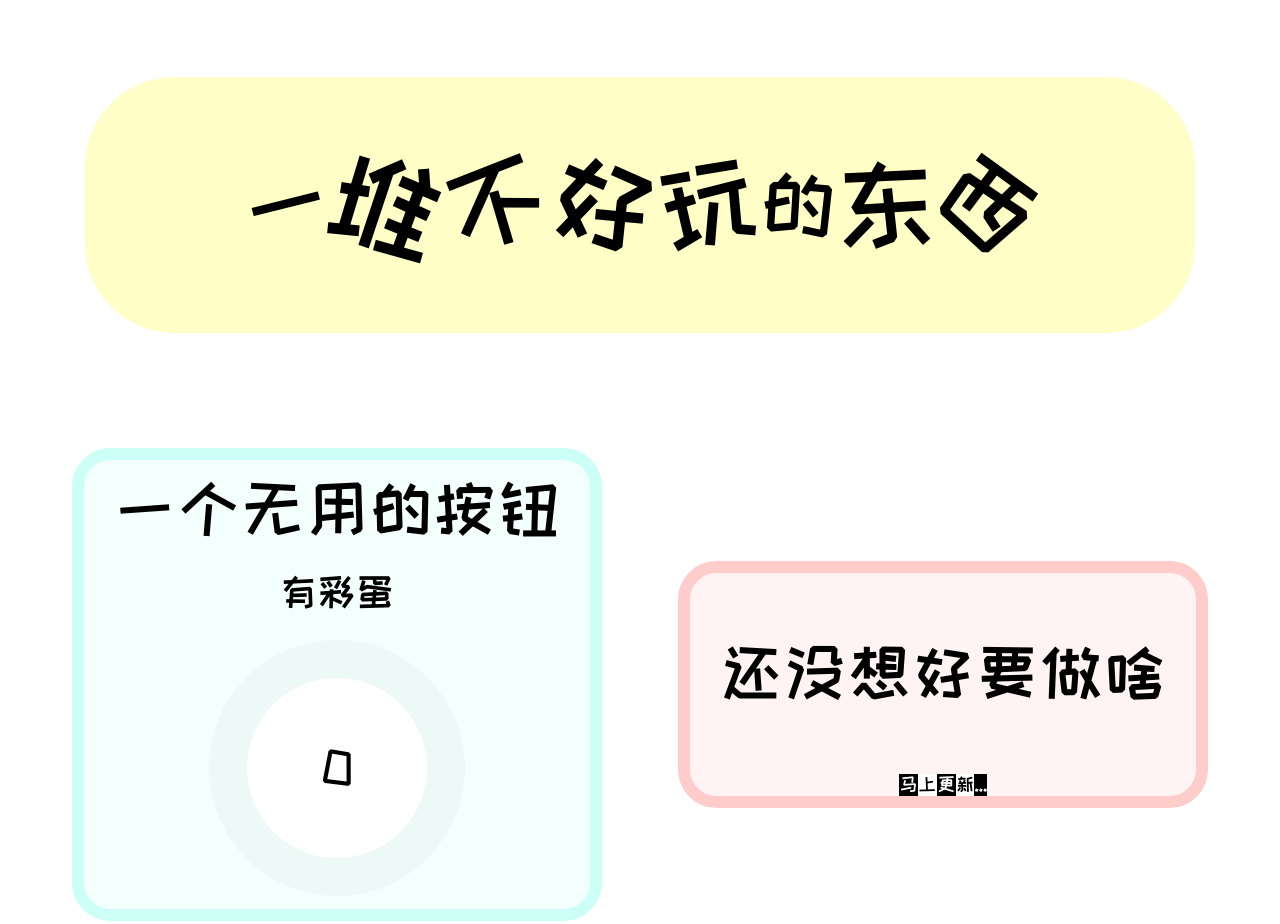
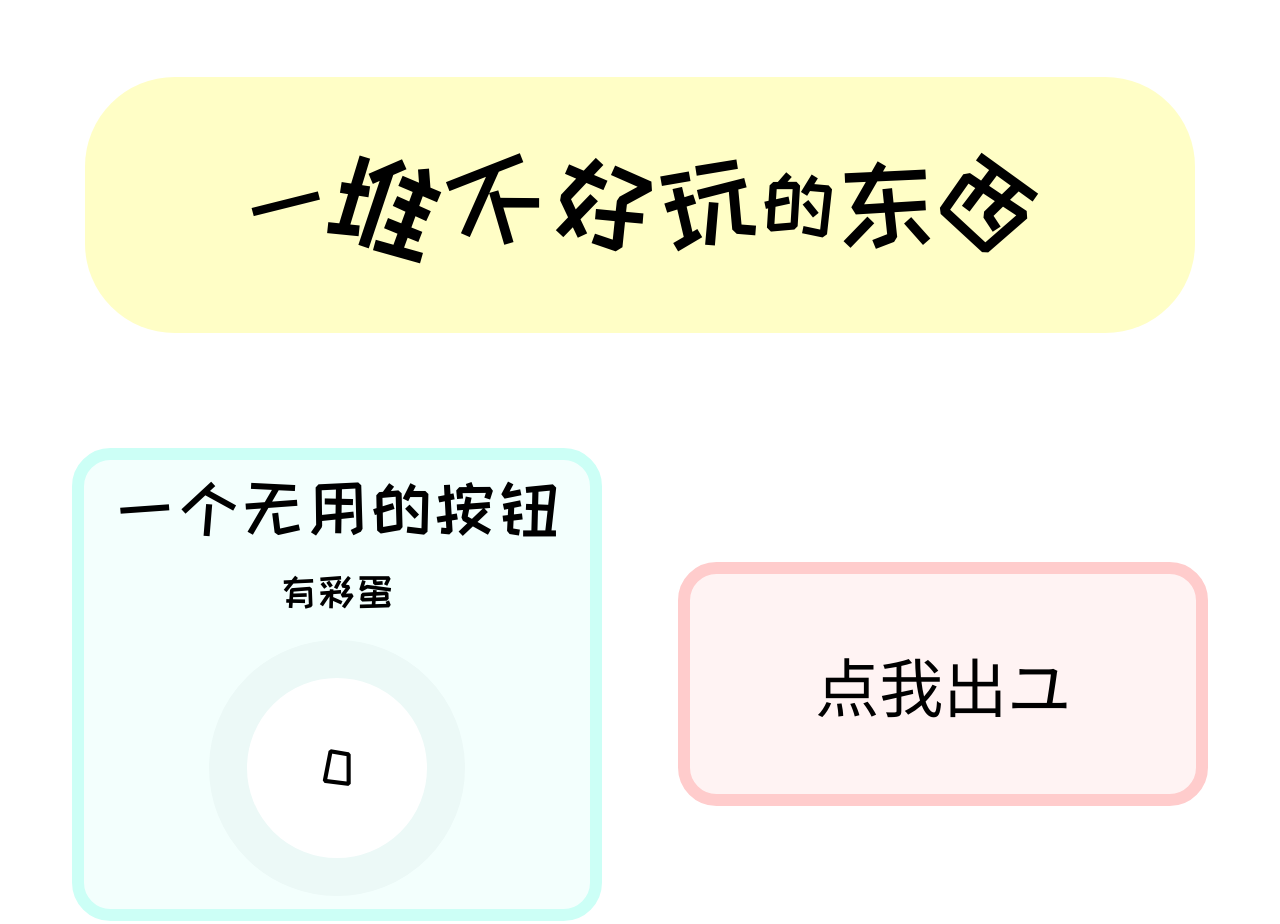
Before and after one commit to ls111934/ls111934.github.io, a plain HTML site: page index.html in a window 1280 px wide. Drawn offline with Linux system fonts and the light colour scheme.

Commit message:
Add files via upload

```diff
--- a/index.html
+++ b/index.html
@@ -55,26 +55,30 @@
         </div>
         <div
             style="display:grid; width:40%; background-color:#fff3f3; align-items:center; justify-content:center; border-radius:3vw; border: solid 1vw hsl(0, 100%, 90%); margin:3vw">
-            <p style="font-size: 5vw; font-family: '站酷快乐体';">还没想好要做啥</p>
-            <div style="display:flex; align-items:center; justify-content:center; border-radius:3vw;">
-                <div
-                    style="display: flex; align-items:center; justify-content:center; background-color:black; font:0.5cm '站酷快乐体'; color: white;">
-                    马</div>
-                <div
-                    style="display: flex; align-items:center; justify-content:center; background-color:white; font:0.5cm '站酷快乐体'; color: black;">
-                    上</div>
-                <div
-                    style="display: flex; align-items:center; justify-content:center; background-color:black; font:0.5cm '站酷快乐体'; color: white;">
-                    更</div>
-                <div
-                    style="display: flex; align-items:center; justify-content:center; background-color:white; font:0.5cm '站酷快乐体'; color: black;">
-                    新</div>
-                <div
-                    style="display: flex; align-items:center; justify-content:center; background-color:black; font:0.5cm '站酷快乐体'; color: white;">
-                    ...</div>
+            <p style="font-size: 5vw; font-family: '站酷快乐体';" onclick="ユ()">点我出ユ</p>
+            <span id="ユ"
+                style="position: absolute; left:0px; top:0px; font-size: 70vw; display:none; text-shadow: 5vw 5vw 3vw rgb(160, 160, 160) ; transform: rotateX(-40deg); color: #333333;">ユ!</span>
+            <script>
+                function sleep(time) {
+                    return new Promise(resolve => setTimeout(resolve, time));
+                }
+                async function ユ() {
+                    document.getElementById("ユ").style.display = "block";
+                    var ユ旋转角 = 0;
+                    while (1) {
+                        document.getElementById("ユ").style.transform = `rotateX(40deg) rotateY(${ユ旋转角}deg)`;
+                        ユ旋转角++;
+                        await sleep(10);
+                        if (ユ旋转角 > 500){
+                            document.getElementById("ユ").style.display = "none";
+                            window.location.href = "https://www.bilibili.com/video/BV1nafnYUEac/";
+                        }
+                    }
+                }
+            </script>
 
-            </div>
         </div>
+    </div>
     </div>
 </body>
 
```
